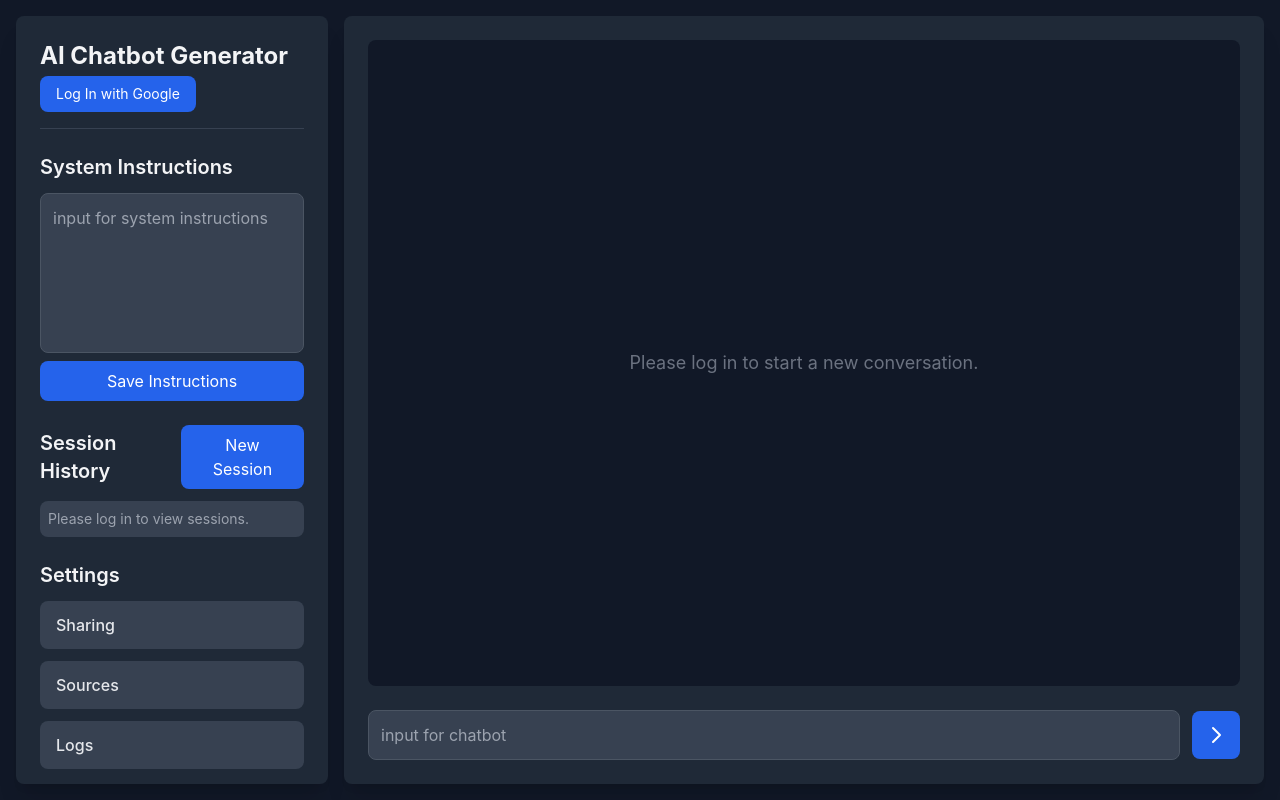
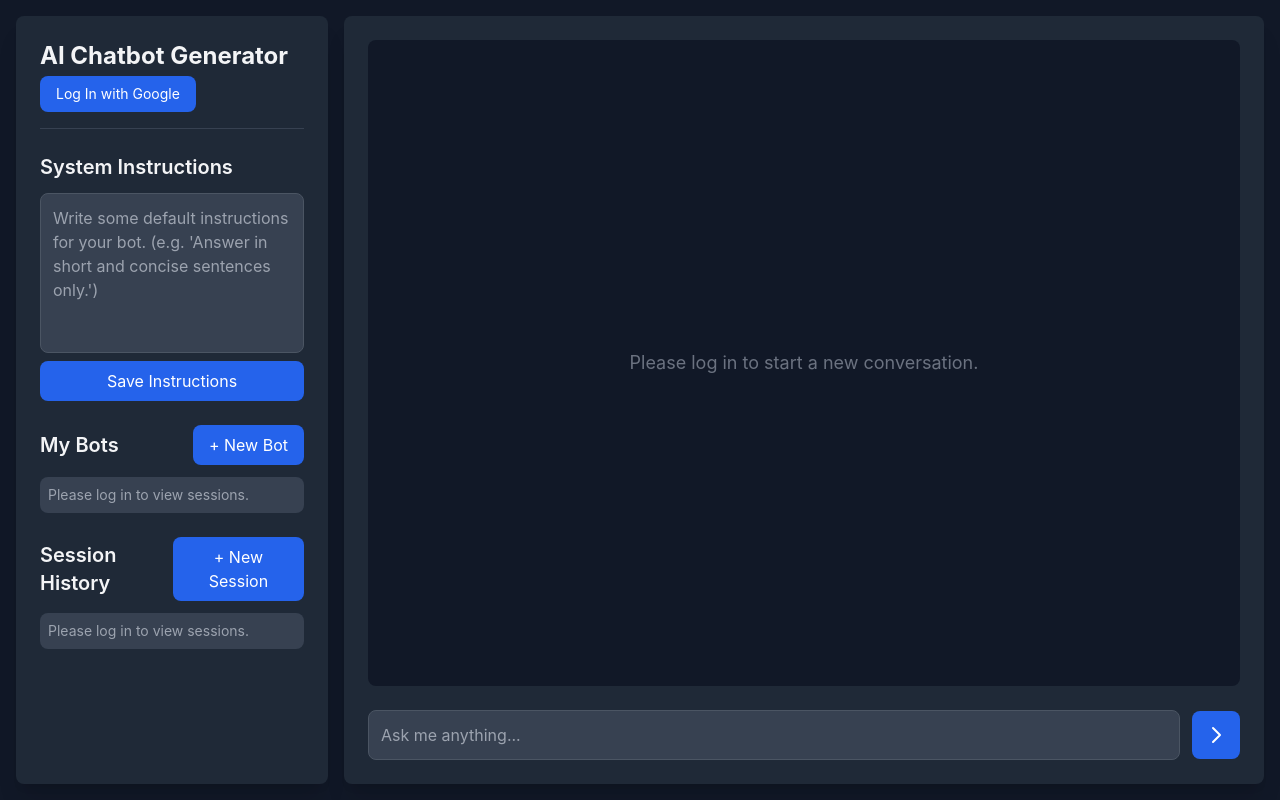
Before and after one commit to putrasyafiq/pub-ai-chatbot, a Flask app: page / in a window 1280 px wide. Run offline with Flask 3, Linux system fonts and the light colour scheme; some libraries are stand-ins or nearby versions.

Commit message:
amended index to support adding new bots

```diff
--- a/templates/index.html
+++ b/templates/index.html
@@ -58,28 +58,27 @@
                 <textarea
                     id="system-instructions"
                     class="w-full h-40 p-3 bg-gray-700 text-gray-200 rounded-lg border border-gray-600 focus:outline-none focus:ring-2 focus:ring-blue-500 placeholder-gray-400 resize-none"
-                    placeholder="input for system instructions"
+                    placeholder="Write some default instructions for your bot. (e.g. 'Answer in short and concise sentences only.')"
                     disabled
                 ></textarea>
                 <button id="save-instructions-button" class="mt-2 py-2 px-4 bg-blue-600 hover:bg-blue-700 text-white rounded-lg transition duration-200" disabled>Save Instructions</button>
             </div>
-
+            <div class="flex flex-col">
+                <div class="flex justify-between items-center mb-3">
+                    <h2 class="text-xl font-semibold">My Bots</h2>
+                    <button id="new-session-button" class="py-2 px-4 bg-blue-600 hover:bg-blue-700 text-white rounded-lg transition duration-200" disabled>+ New Bot</button>
+                </div>
+                <div id="session-history-list" class="space-y-2 overflow-y-auto max-h-48 rounded-lg p-2 bg-gray-700">
+                    <p class="text-gray-400 text-sm">Please log in to view bots.</p>
+                </div>
+            </div>
             <div class="flex flex-col flex-1">
                 <div class="flex justify-between items-center mb-3">
                     <h2 class="text-xl font-semibold">Session History</h2>
-                    <button id="new-session-button" class="py-2 px-4 bg-blue-600 hover:bg-blue-700 text-white rounded-lg transition duration-200" disabled>New Session</button>
+                    <button id="new-session-button" class="py-2 px-4 bg-blue-600 hover:bg-blue-700 text-white rounded-lg transition duration-200" disabled>+ New Session</button>
                 </div>
                 <div id="session-history-list" class="space-y-2 overflow-y-auto max-h-48 rounded-lg p-2 bg-gray-700">
                     <p class="text-gray-400 text-sm">Please log in to view sessions.</p>
-                </div>
-            </div>
-
-            <div>
-                <h2 class="text-xl font-semibold mb-3">Settings</h2>
-                <div class="space-y-3">
-                    <button class="w-full py-3 px-4 bg-gray-700 hover:bg-gray-600 text-gray-200 rounded-lg transition duration-200 text-left font-medium">Sharing</button>
-                    <button class="w-full py-3 px-4 bg-gray-700 hover:bg-gray-600 text-gray-200 rounded-lg transition duration-200 text-left font-medium">Sources</button>
-                    <button class="w-full py-3 px-4 bg-gray-700 hover:bg-gray-600 text-gray-200 rounded-lg transition duration-200 text-left font-medium">Logs</button>
                 </div>
             </div>
         </aside>
@@ -96,7 +95,7 @@
                     type="text"
                     id="chat-input"
                     class="flex-1 p-3 bg-gray-700 text-gray-200 rounded-lg border border-gray-600 focus:outline-none focus:ring-2 focus:ring-blue-500 placeholder-gray-400"
-                    placeholder="input for chatbot"
+                    placeholder="Ask me anything..."
                     disabled
                 />
                 <button id="send-button" class="p-3 bg-blue-600 hover:bg-blue-700 text-white rounded-lg transition duration-200 flex items-center justify-center" disabled>
```
